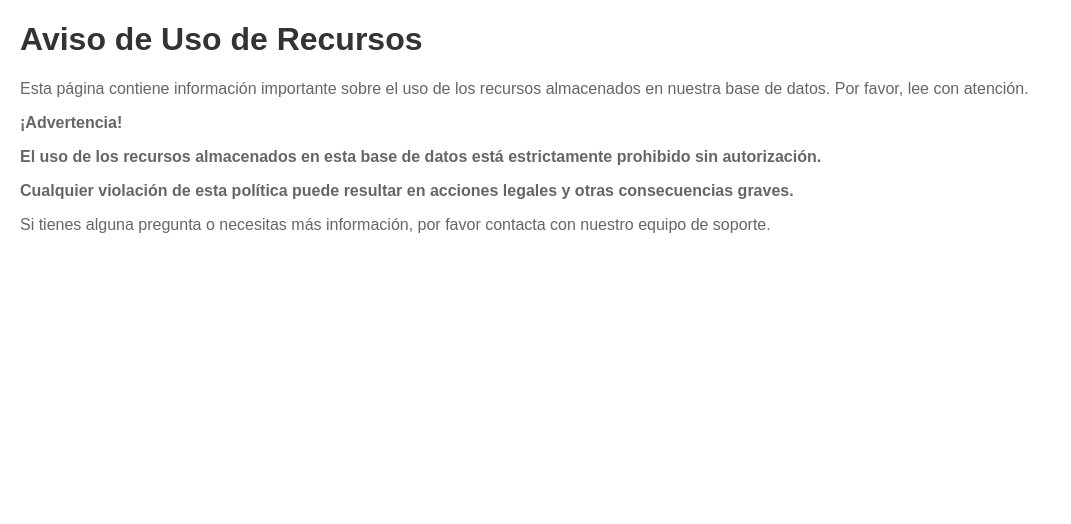
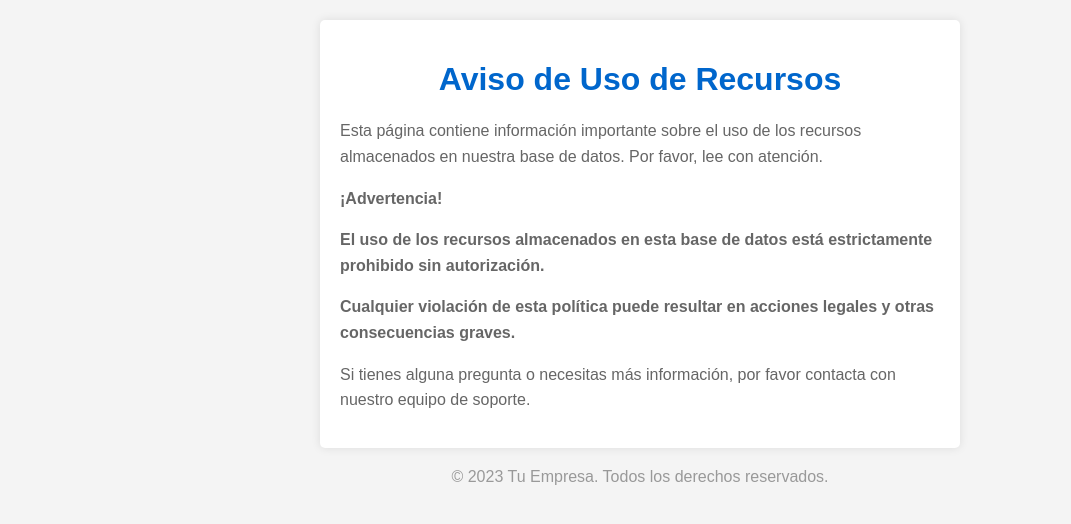
Before and after one commit to CODIGO2022-B/recurcursos, a plain HTML site: page index.html in a window 1280 px wide. Shown: the whole page, without its empty margins (0-1071 px from the left). Drawn offline with Linux system fonts and the light colour scheme.

Commit message:
Update index.html

```diff
--- a/index.html
+++ b/index.html
@@ -6,29 +6,54 @@
     <title>Aviso de Uso de Recursos</title>
     <style>
         body {
-            font-family: Arial, sans-serif;
+            font-family: 'Arial', sans-serif;
             margin: 20px;
+            background-color: #f4f4f4;
+            color: #ff0000; /* Cambiado a rojo */
         }
 
         h1 {
-            color: #333;
+            color: #0066cc;
+            text-align: center;
+            margin-bottom: 20px;
         }
 
         p {
             color: #666;
+            line-height: 1.6;
+            margin-bottom: 15px;
+            cursor: pointer; /* Añadido un cursor de puntero para indicar que es interactivo */
         }
 
         .warning {
             color: #ff0000;
             font-weight: bold;
         }
+
+        .container {
+            max-width: 600px;
+            margin: 0 auto;
+            background-color: #fff;
+            padding: 20px;
+            border-radius: 5px;
+            box-shadow: 0 0 10px rgba(0, 0, 0, 0.1);
+        }
+
+        footer {
+            margin-top: 20px;
+            text-align: center;
+            color: #999;
+        }
     </style>
 </head>
 <body>
 
+    <div class="container">
         <h1>Aviso de Uso de Recursos</h1>
 
-    <p>Esta página contiene información importante sobre el uso de los recursos almacenados en nuestra base de datos. Por favor, lee con atención.</p>
+        <p id="textoCambiable" onclick="cambiarColor()">
+            Esta página contiene información importante sobre el uso de los recursos almacenados en nuestra base de datos. Por favor, lee con atención.
+        </p>
 
         <div class="warning">
             <p>¡Advertencia!</p>
@@ -37,6 +62,11 @@
         </div>
 
         <p>Si tienes alguna pregunta o necesitas más información, por favor contacta con nuestro equipo de soporte.</p>
+    </div>
+
+    <footer>
+        &copy; 2023 Tu Empresa. Todos los derechos reservados.
+    </footer>
 
 </body>
 </html>
```
Lines whose indentation alone changed are shown as unchanged.
